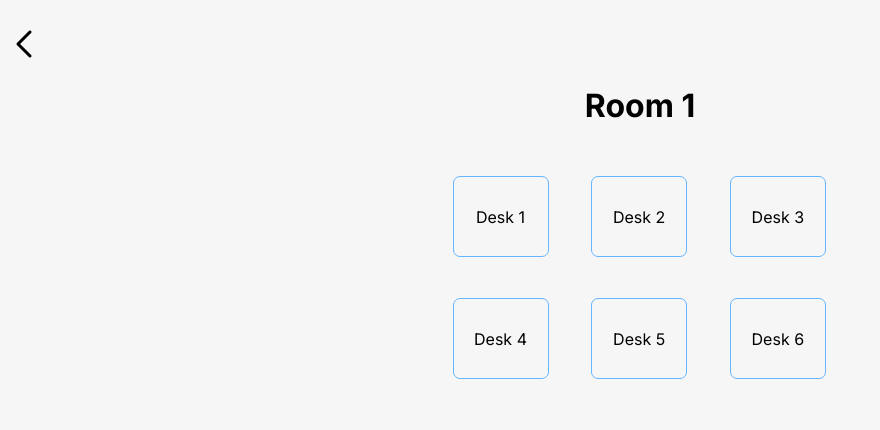
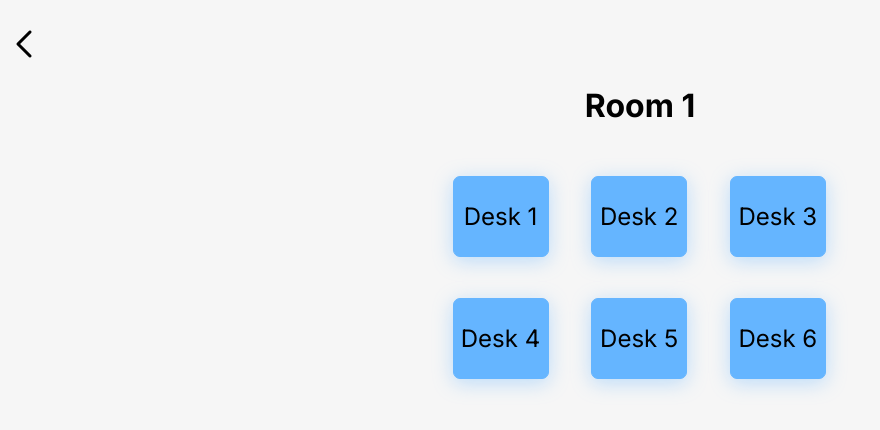
Before and after one commit to ben-me/capstone-project, a Next.js app: page /rooms/1 in a window 1280 px wide. Shown: the top 430 px of the page, without its empty margins (0-880 px from the left). Built offline with nearby package versions, Linux system fonts and the light colour scheme.

Commit message:
change style desks

```diff
--- a/components/DeskItem.js
+++ b/components/DeskItem.js
@@ -12,4 +12,7 @@ const Desk = styled.li`
   height: 81px;
   border: 1px rgba(101, 181, 255, 1) solid;
   border-radius: 7px;
+  background-color: #65b5ff;
+  box-shadow: 0px 4px 20px rgba(101, 181, 255, 0.4);
+  font-size: 24px;
 `;
```
